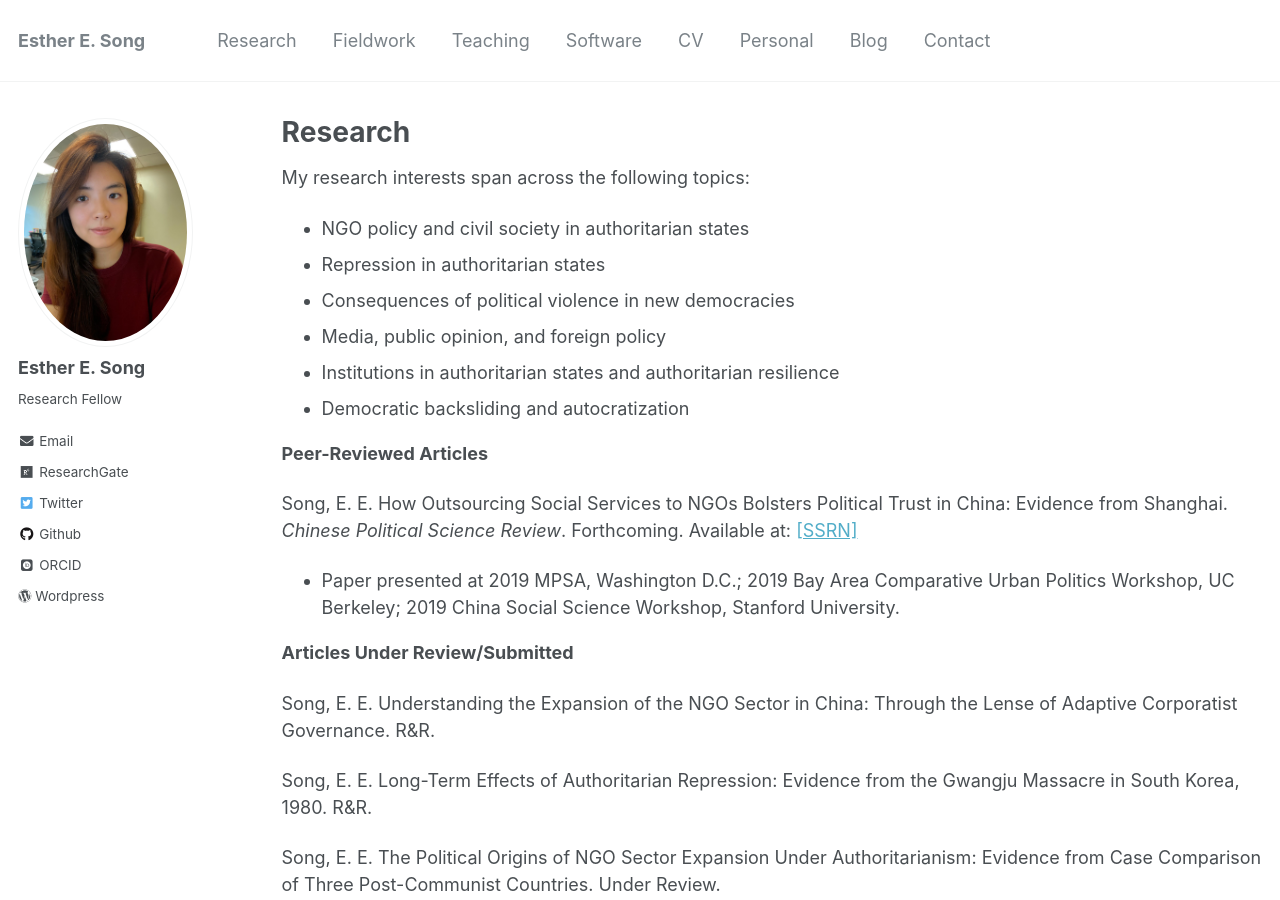
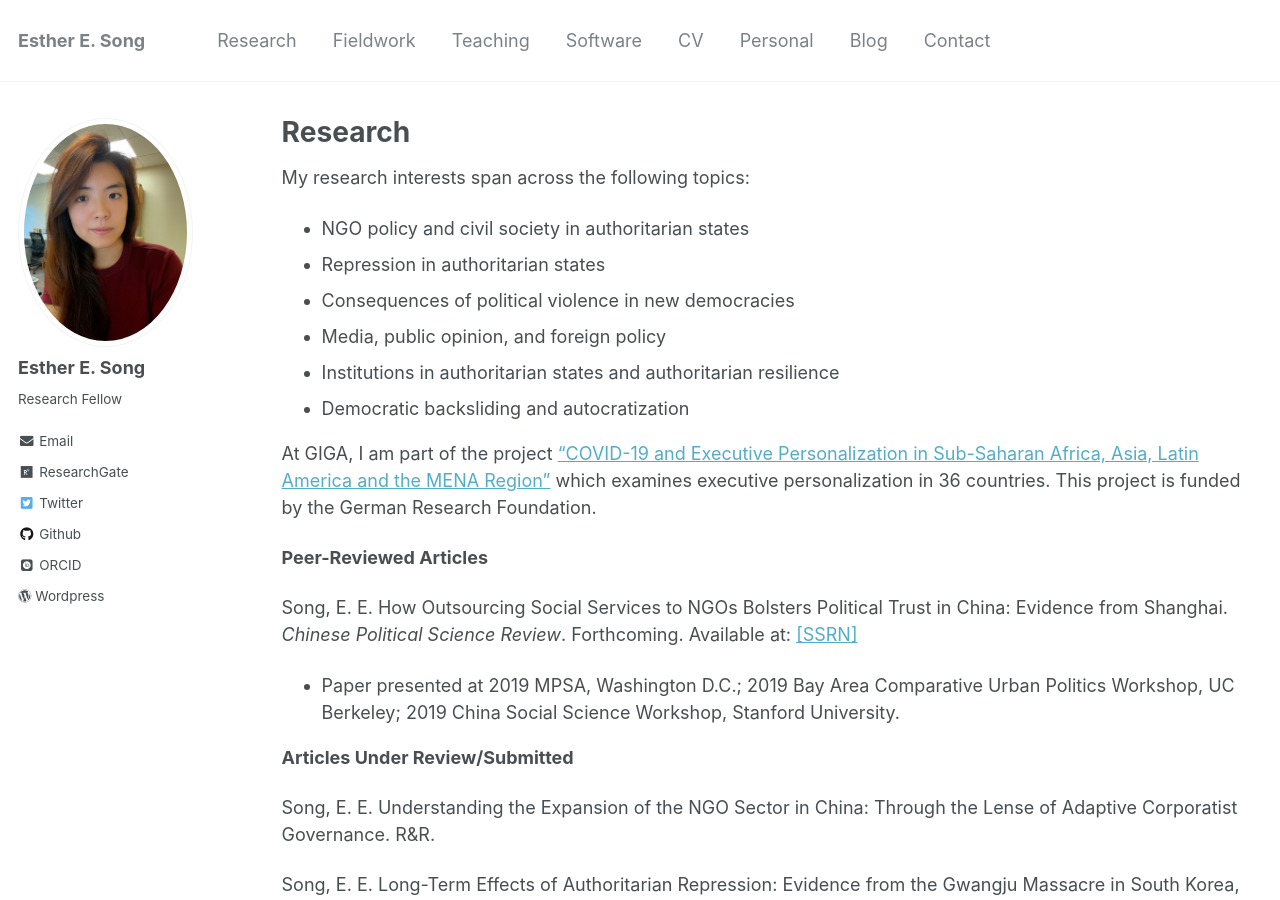
Before and after one commit to ehsong/ehsong.github.io, a Jekyll site: the page built from _pages/research.md, in a window 1280 px wide and 900 px high. Built offline with Jekyll 4.4.1, drawn with Linux system fonts in a browser that asks for light colours; some web fonts are replaced.

Commit message:
Update research.md

```diff
--- a/_pages/research.md
+++ b/_pages/research.md
@@ -15,6 +15,8 @@ My research interests span across the following topics:
 - Media, public opinion, and foreign policy
 - Institutions in authoritarian states and authoritarian resilience
 - Democratic backsliding and autocratization
+
+At GIGA, I am part of the project ["COVID-19 and Executive Personalization in Sub-Saharan Africa, Asia, Latin America and the MENA Region"](https://www.giga-hamburg.de/en/projects/covid-19-executive-personalization-saharan-africa-asia-latin-america-mena-region/) which examines executive personalization in 36 countries. This project is funded by the German Research Foundation.
 
 **Peer-Reviewed Articles**
 
```
